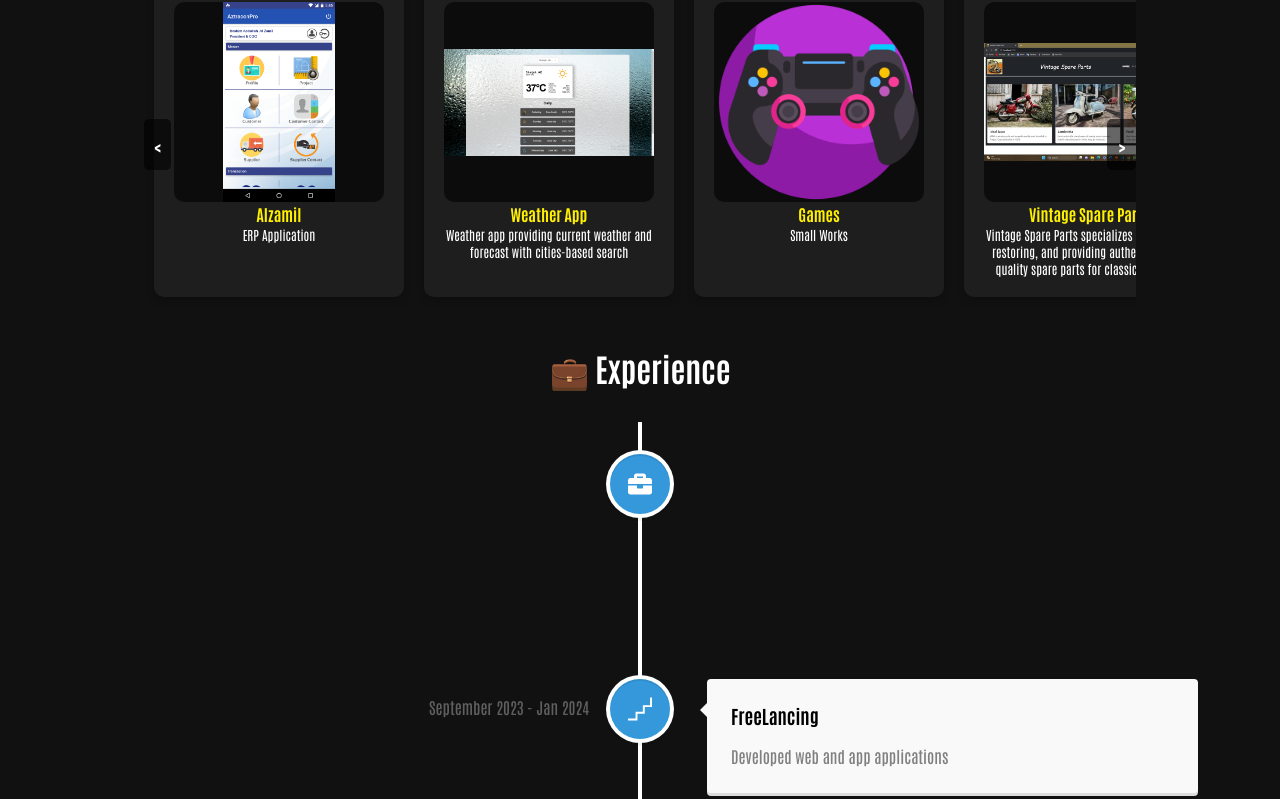
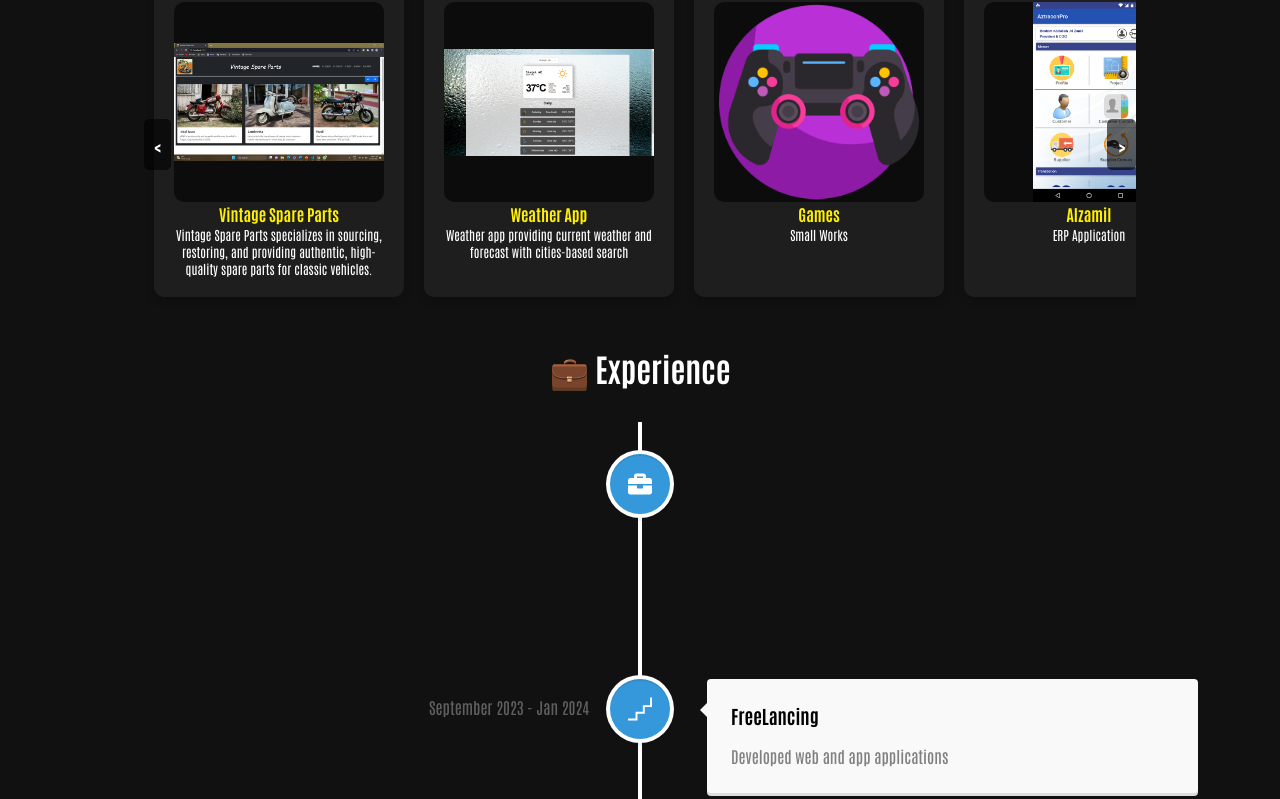
Before and after one commit to Pradeep-848/Portfolio, a React (Vite) app: page /projects in a window 1280 px wide. Shown: the part 1218-2017 px from the top of the page. Built offline with nearby package versions, Linux system fonts and the light colour scheme.

Commit message:
Update Projects.jsx

```diff
--- a/src/pages/Projects.jsx
+++ b/src/pages/Projects.jsx
@@ -7,10 +7,10 @@ import aztracon from '../assets/projects/aztracon.webp'
 import dbquest from '../assets/projects/dbquest.jpg'
 
 const projectsData = [
-  { id: 1, title: 'Alzamil', description: 'ERP Application', img: aztracon, link: 'https://play.google.com/store/search?q=al+zamil+app&c=apps&hl=en'  },
+  { id: 1, title: 'Vintage Spare Parts', description: 'Vintage Spare Parts specializes in sourcing, restoring, and providing authentic, high-quality spare parts for classic vehicles.', img: vintage  },
   { id: 2, title: 'Weather App', description: 'Weather app providing current weather and forecast with cities-based search', img: weather, link: 'https://weather-app-smoky-chi.vercel.app/'  },
   { id: 3, title: 'Games', description: 'Small Works', img: games, link: 'https://games-rho-pearl.vercel.app/'  },
-  { id: 4, title: 'Vintage Spare Parts', description: 'Vintage Spare Parts specializes in sourcing, restoring, and providing authentic, high-quality spare parts for classic vehicles.', img: vintage },
+  { id: 4, title: 'Alzamil', description: 'ERP Application', img: aztracon, link: 'https://play.google.com/store/search?q=al+zamil+app&c=apps&hl=en' },
   { id: 5, title: 'DBQuest', description: 'Custom-built Enterprise Application', img: dbquest },
 ];
 
```
